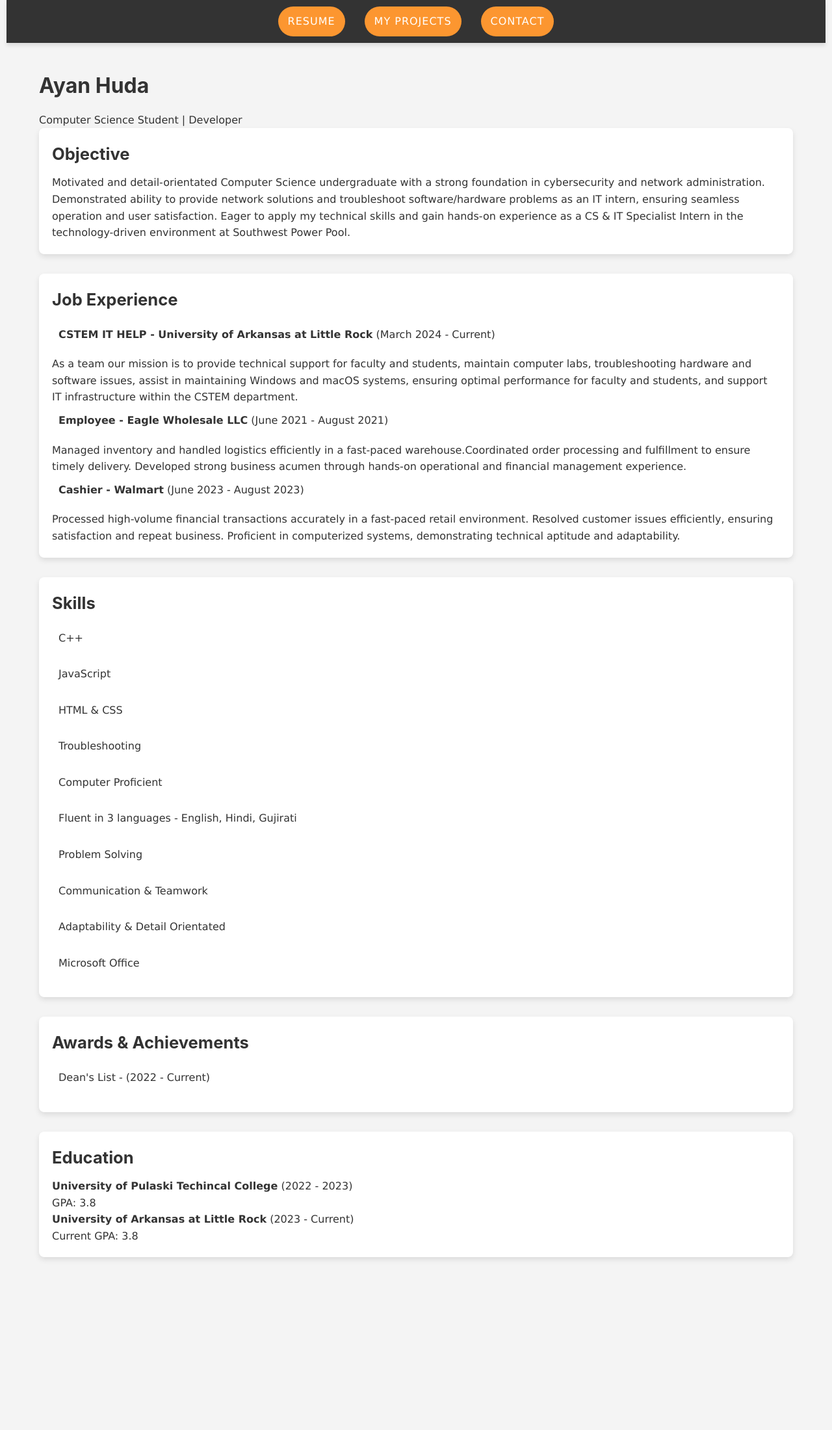
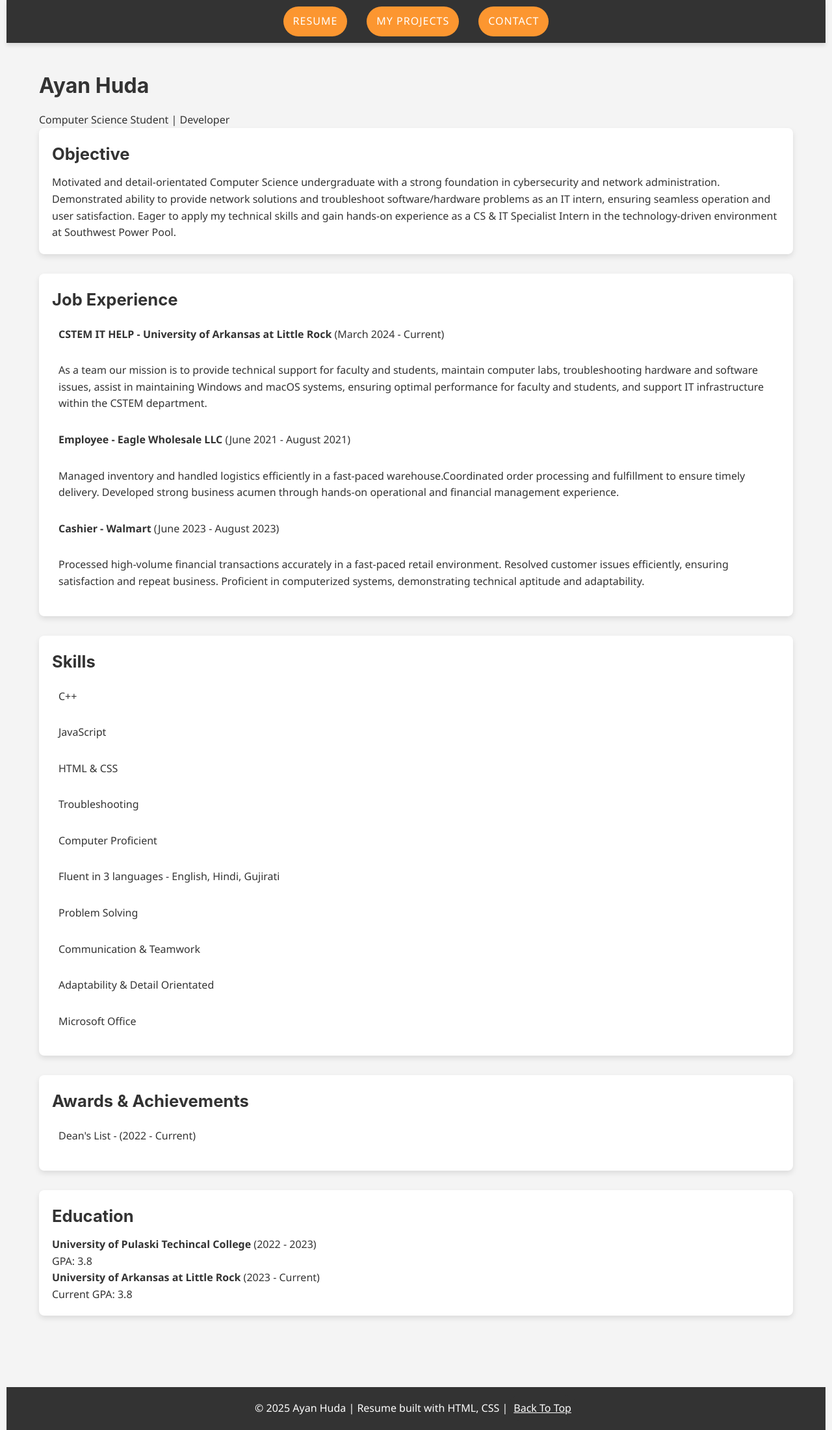
Before and after one commit to ayan0186/resume, a plain HTML site: page assets/index.html in a window 1280 px wide. Shown: the whole page at 65% size. Before the commit the page ends 2004 px from the top, so only its background shows below. Drawn offline with Linux system fonts and the light colour scheme.

Commit message:
Fixed bugs, added footer, back to top.

```diff
--- a/assets/css/style.css
+++ b/assets/css/style.css
@@ -92,7 +92,7 @@ textarea {
 }
 
 body {
-  font-family:'Lucida Sans', 'Lucida Sans Regular', 'Lucida Grande', 'Lucida Sans Unicode', Geneva, Verdana, sans-serif;
+  font-family:'Segoe UI', Tahoma, Geneva, Verdana, sans-serif;
   background-color: #f4f4f4; /* Light gray background */
   color: #333; /* Dark gray text */
   line-height: 1.6;
@@ -131,7 +131,7 @@ nav a {
 }
 
 nav a:hover {
-  color: #fc9630; /* Accent color on hover */
+  color: #2b2928; /* Accent color on hover */
 }
 
 /* Main Layout */
@@ -246,6 +246,12 @@ footer {
 
 .project li {
   margin: 20px;
+}
+
+footer a{
+  background-color: #333;
+  text-decoration: underline;
+  padding: 9px;
 }
 /* ==========================================================================
    Helper classes
--- a/assets/index.html
+++ b/assets/index.html
@@ -4,21 +4,22 @@
 <head>
   <meta charset="utf-8">
   <meta name="viewport" content="width=device-width, initial-scale=1">
-  <title></title>
+  <title>Ayan Huda's Portfolio</title>
   <link rel="stylesheet" href="css/style.css">
   <meta name="description" content="Ayan Huda's resume">
 </head>
 
 <body>
 
-<nav>
-  <a href="index.html">Resume</a>
-  <a href="projects.html">My Projects</a>
-  <a href="contact.html">Contact</a>
-</nav>
+  <nav>
+    <a href="index.html" aria-label="Resume Page">Resume</a>
+    <a href="projects.html" aria-label="My Projects Page">My Projects</a>
+    <a href="contact.html" aria-label="Contact Page">Contact</a>
+  </nav>
 
-<div class="resume">
-  <main>
+<main>
+
+  <div class="resume">
     <header>
       <h1>Ayan Huda</h1>
       <p>Computer Science Student | Developer </p>
@@ -33,13 +34,13 @@
       <h2>Job Experience</h2>
       <ul>
           <li><strong>CSTEM IT HELP - University of Arkansas at Little Rock</strong> (March 2024 - Current)</li>
-          <p>As a team our mission is to provide technical support for faculty and students, maintain computer labs, troubleshooting hardware and software issues, assist in maintaining Windows and macOS systems, ensuring optimal performance for faculty and students, and support IT infrastructure within the CSTEM department.</p>
+          <li>As a team our mission is to provide technical support for faculty and students, maintain computer labs, troubleshooting hardware and software issues, assist in maintaining Windows and macOS systems, ensuring optimal performance for faculty and students, and support IT infrastructure within the CSTEM department.</li>
 
           <li><strong>Employee - Eagle Wholesale LLC</strong> (June 2021 - August 2021)</li>
-          <p>Managed inventory and handled logistics efficiently in a fast-paced warehouse.Coordinated order processing and fulfillment to ensure timely delivery. Developed strong business acumen through hands-on operational and financial management experience.           </p>
+          <li>Managed inventory and handled logistics efficiently in a fast-paced warehouse.Coordinated order processing and fulfillment to ensure timely delivery. Developed strong business acumen through hands-on operational and financial management experience.</li>
 
           <li><strong>Cashier - Walmart</strong> (June 2023 - August 2023)</li>
-          <p>Processed high-volume financial transactions accurately in a fast-paced retail environment. Resolved customer issues efficiently, ensuring satisfaction and repeat business. Proficient in computerized systems, demonstrating technical aptitude and adaptability.          </p>
+          <li>Processed high-volume financial transactions accurately in a fast-paced retail environment. Resolved customer issues efficiently, ensuring satisfaction and repeat business. Proficient in computerized systems, demonstrating technical aptitude and adaptability.</li>
       </ul>
   </section>
 
@@ -74,10 +75,15 @@
       <p><strong>University of Arkansas at Little Rock</strong> (2023 - Current)</p>
       <p>Current GPA: 3.8</p>
   </section>
-  </main>
-</div>
 
-  <script src="js/app.js"></script>
+  </div>
+
+</main>
+
+<footer>
+  <p>© 2025 Ayan Huda    |    Resume built with HTML, CSS   |<a href="index.html">Back To Top</a></p>
+</footer>
+
 </body>
 
 </html>
```
Also changed, not shown: assets/contact.html (+1 -0 lines), assets/projects.html (+5 -0 lines).
